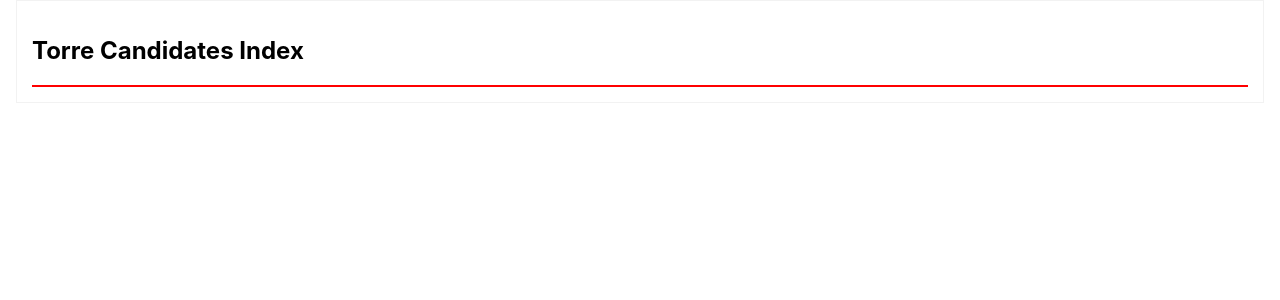
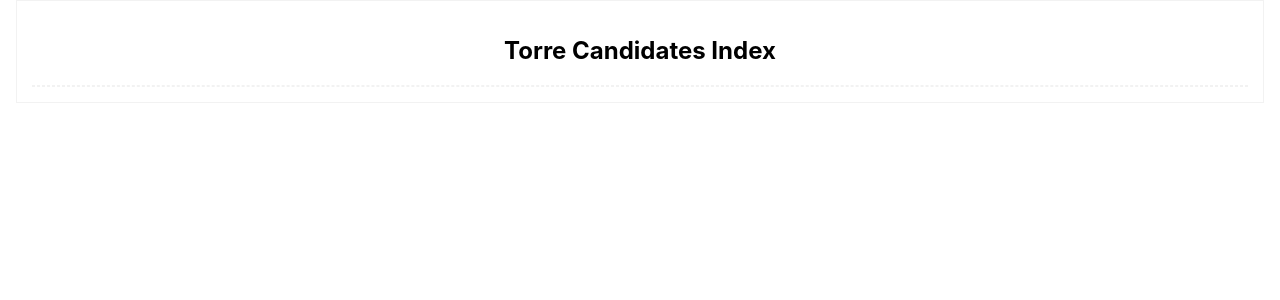
Before and after one commit to HenryAguilarGT/torre_demo_deployment, a React (Create React App) app: page / in a window 1280 px wide. Shown: the top 300 px of the page. Built offline with nearby package versions, Linux system fonts and the light colour scheme.

Commit message:
making the Header component

```diff
--- a/src/App.css
+++ b/src/App.css
@@ -6,5 +6,10 @@
 }
 
 .App {
-  border: solid red 1px;
+  border: dashed #f2f2f2 1px;
+  display: grid;
 }
+
+.appTitle{
+  text-align: center;
+}
--- a/src/App.js
+++ b/src/App.js
@@ -1,13 +1,14 @@
-import logo from './logo.svg';
+import Header from './components/Header'
 import './App.css';
 
 function App() {
   return (
     <div className="container">
-      <h2 class="appTitle">Torre Candidates Index</h2>
+        <Header />
         <div className="App">
 
         </div>
+
     </div>
   );
 }
--- /dev/null
+++ b/src/components/Header.js
@@ -0,0 +1,9 @@
+import React from 'react'
+
+export const Header = () => {
+  return (
+    <h2 class="appTitle">Torre Candidates Index</h2>
+  )
+}
+
+export default Header
```
